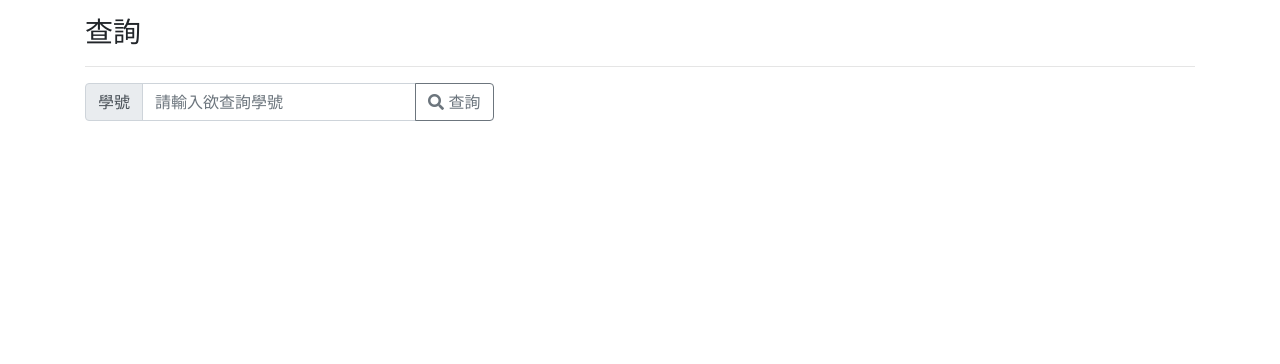
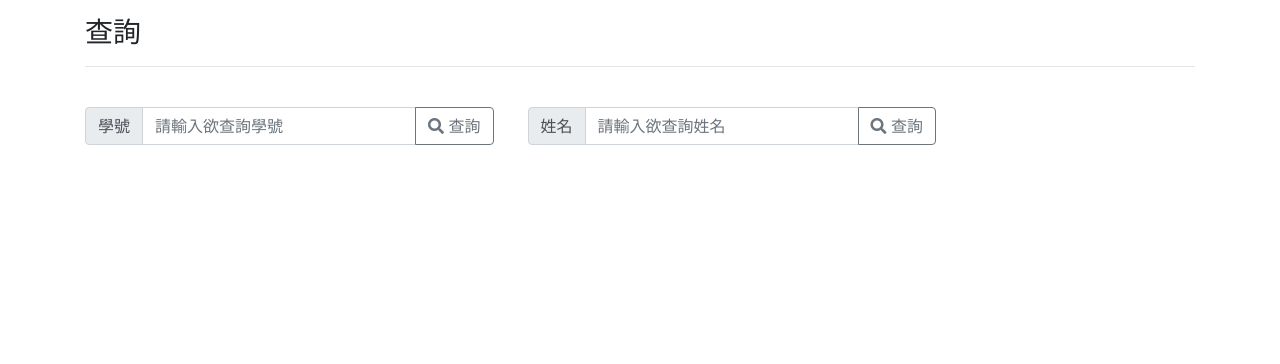
Before and after one commit to D0683497/JoinClub, a Django app: page /search in a window 1280 px wide. Shown: the part 56-420 px from the top of the page. Run offline with Django 3.2, Linux system fonts and the light colour scheme; the visitor is signed in with stand-in values (Sample User, id 1); some libraries are stand-ins or nearby versions.

Commit message:
add use name search

```diff
--- a/join/templates/search.html
+++ b/join/templates/search.html
@@ -9,8 +9,8 @@
     <form action="{% url 'join:search' %}" method="POST">
         {% csrf_token %}
         <div class="form-row align-items-center">
-            <div class="col-auto">
-                <label class="sr-only" for="nid">Username</label>
+            <div class="col-auto mr-4">
+                <label class="sr-only" for="nid">NID</label>
                 <div class="input-group">
                     <div class="input-group-prepend">
                         <div class="input-group-text">學號</div>
@@ -24,6 +24,21 @@
                     </div>
                 </div>
             </div>
+            <div class="col-auto my-4">
+                <label class="sr-only" for="name">Name</label>
+                <div class="input-group">
+                    <div class="input-group-prepend">
+                        <div class="input-group-text">姓名</div>
+                    </div>
+                    <input type="text" class="form-control" id="name" placeholder="請輸入欲查詢姓名" name="name">
+                    <div class="input-group-append">
+                        <button type="submit" class="btn btn-outline-secondary">
+                            <i class="fas fa-search"></i>
+                            查詢
+                        </button>
+                    </div>
+                </div>
+            </div>
         </div>
     </form>
 </div>
--- a/join/views.py
+++ b/join/views.py
@@ -22,8 +22,14 @@ def join(request):
 @login_required
 def search(request):
     if request.method == 'POST':
-        member = get_object_or_404(Member, nid=request.POST.get('nid'))
-        return HttpResponseRedirect(reverse('join:review', args=[member.id]))
+        nid = request.POST.get('nid')
+        name = request.POST.get('name')
+        if nid:
+            member = get_object_or_404(Member, nid=nid)
+            return HttpResponseRedirect(reverse('join:review', args=[member.id]))
+        elif name:
+            member = get_object_or_404(Member, name=name)
+            return HttpResponseRedirect(reverse('join:review', args=[member.id]))
     return render(request, 'search.html', {})
 
 @login_required
```
